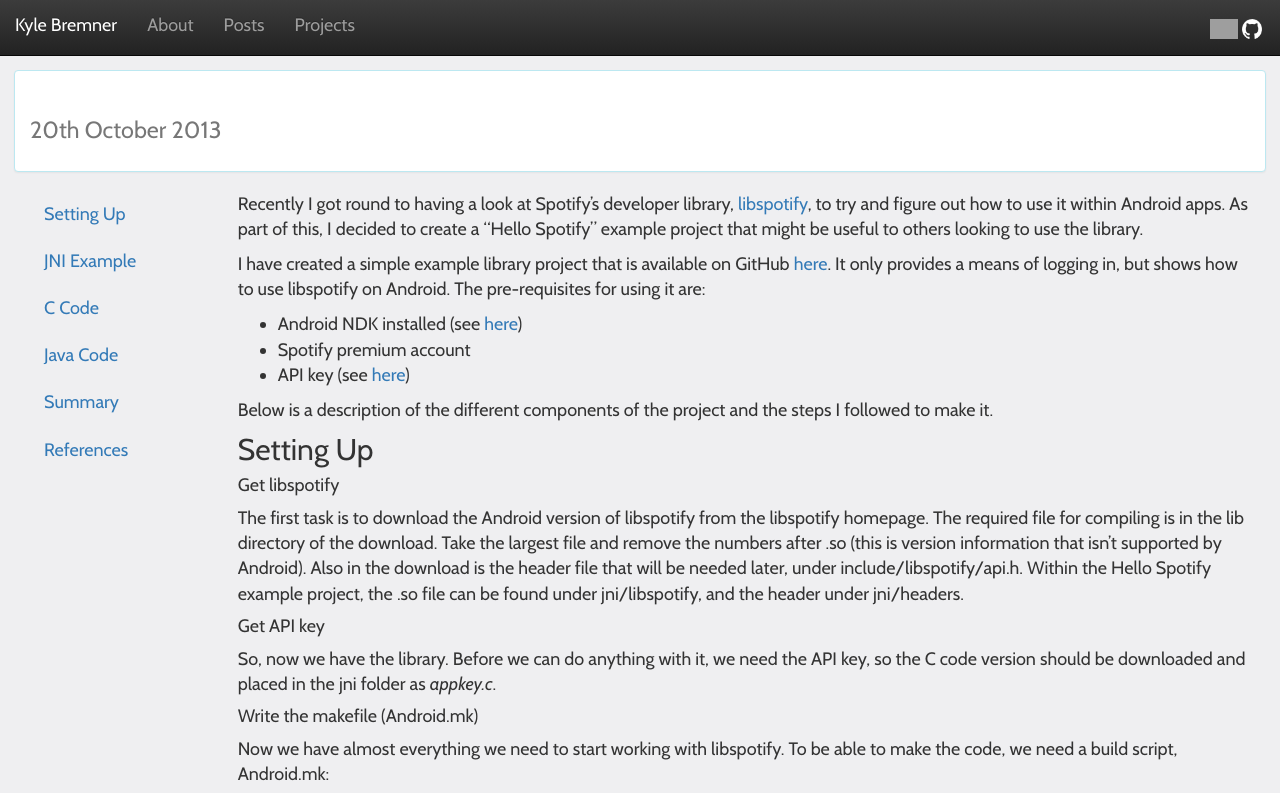
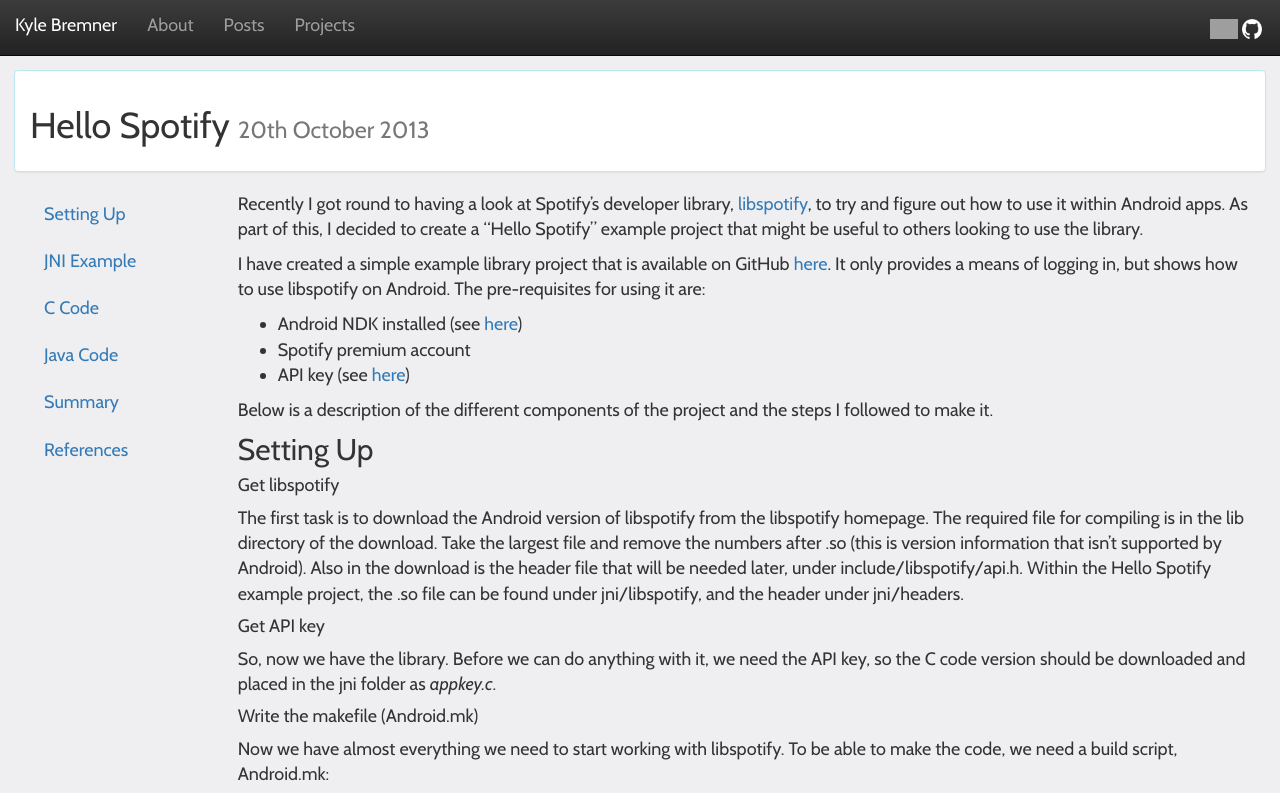
Before and after one commit to kbremner/kbremner.github.io, a Jekyll site: the page built from _posts/2013-10-20-hello-spotify.md, in a window 1280 px wide and 900 px high, cut to the strip 0-793 px from the top of the window. Built offline with Jekyll 4.4.1, drawn with Linux system fonts in a browser that asks for light colours; nearby versions of some CDN libraries; Markdown is read by kramdown in place of the engine named in the settings; comment, search, counter and statistics services are not loaded; grey boxes are pictures that could not be loaded.

Commit message:
Update 2013-10-20-hello-spotify.md

```diff
--- a/_posts/2013-10-20-hello-spotify.md
+++ b/_posts/2013-10-20-hello-spotify.md
@@ -1,6 +1,7 @@
 ---
 layout: post
-title: Hello Spotify
+title: Hello Spotify - Kyle Bremner | Software Engineer
+post_title: Hello Spotify
 sections:
   - Setting Up
   - JNI Example
```
